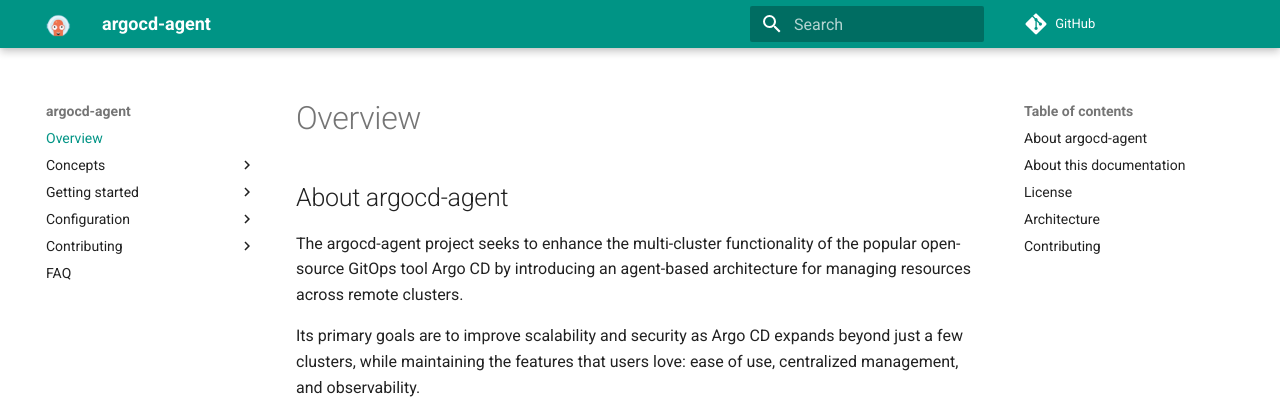
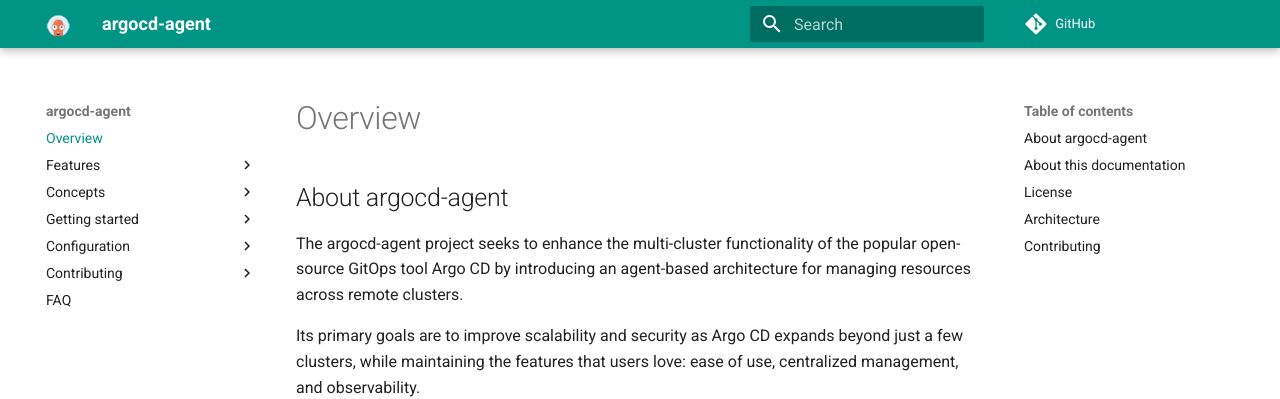
Before and after one commit to argoproj-labs/argocd-agent, an MkDocs documentation site: the page built from docs/index.md, in a window 1280 px wide. Shown: the top 399 px of the page. Built offline with MkDocs 1.6.1 and Material for MkDocs 9.7.7, drawn with Linux system fonts in a browser that asks for light colours; comment, search, counter and statistics services are not loaded.

Commit message:
Update
Signed-off-by: jannfis <jann@mistrust.net>

```diff
--- a/mkdocs.yml
+++ b/mkdocs.yml
@@ -14,6 +14,8 @@
     permalink: true
 nav:
   - Overview: index.md
+  - Features:
+    - Overview: features/index.md
   - Concepts:
     - Components & terminology: concepts/components-terminology.md
     - General architecture: concepts/architecture.md
```
Also changed, not shown: 1 other file.
